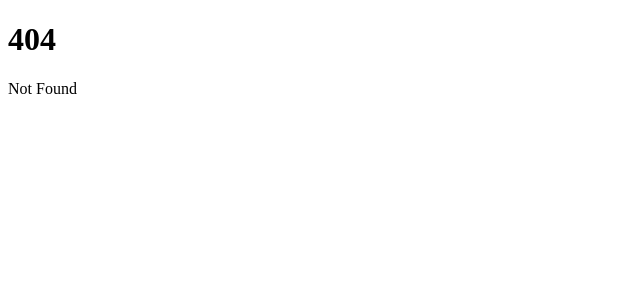
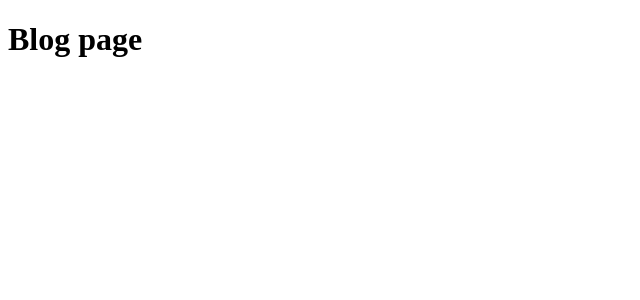
Before and after one commit to SushanthK07/sveltekit-fundamentals, a SvelteKit app: page /blog in a window 1280 px wide. Before the commit this address had no page. Shown: the top 300 px of the page, without its empty margins (0-640 px from the left). Built offline with nearby package versions, Linux system fonts and the light colour scheme.

Commit message:
nested routes

```diff
--- /dev/null
+++ b/src/routes/blog/+page.svelte
@@ -0,0 +1 @@
+<h1>Blog page</h1>
--- /dev/null
+++ b/src/routes/blog/1/+page.svelte
@@ -0,0 +1 @@
+<h1>Blog 1</h1>
--- /dev/null
+++ b/src/routes/blog/2/+page.svelte
@@ -0,0 +1 @@
+<h1>Blog 2</h1>
```
